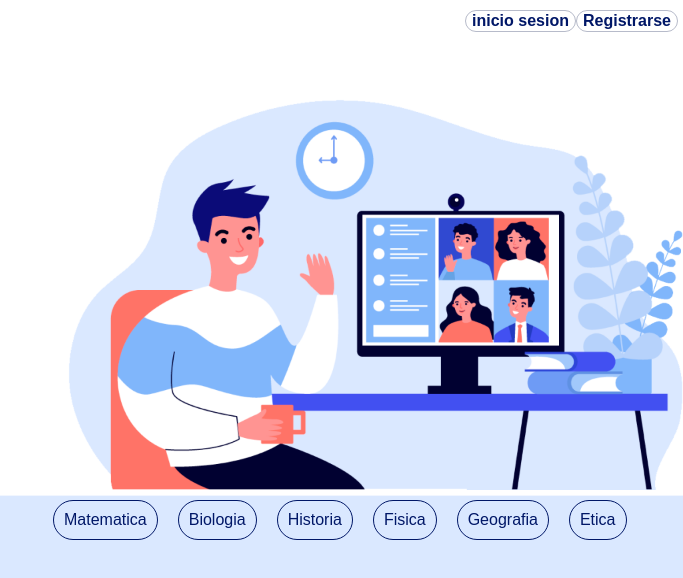
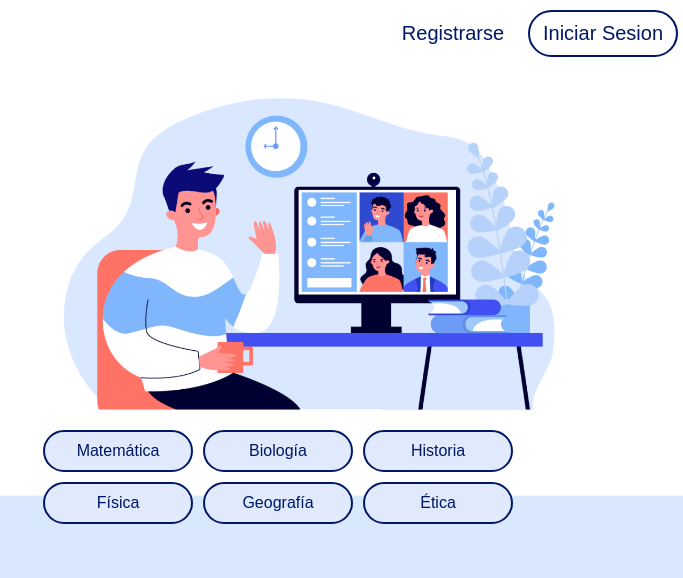
Before and after one commit to FeliCres7/LearnHub, a website: page index.html in a window 1280 px wide. Shown: the full height of the page, 597-1280 px from the left. Drawn offline with Linux system fonts and the light colour scheme; a web font is replaced by a local one.

Commit message:
fit index 99% terminado

```diff
--- a/index.css
+++ b/index.css
@@ -16,7 +16,8 @@ div {
     background-image: url('/Images html/Virtual-meeting-person.png');
     background-size: contain; /* O 'cover', según cómo quieras que se ajuste */
     background-repeat: no-repeat;
-    background-position: center; /* Cambia esto según la necesidad */
+    background-position: center;
+
 }
 main{
     display: flex;
@@ -29,7 +30,7 @@ aside{
     align-items: flex-start;
 }
 aside img{
-width: 100%;
+width: 80%;
 height: auto;
 }
 aside div{
@@ -53,11 +54,14 @@ aside p{
 header button{
     background-color:#ffffff;
     color: #001767;
-    border:1px solid #b7bbca;
+    border: 2px solid #001767;
     border-radius: 54px;
-    font-size: 16px;
-    font-weight: 700;
-    padding-left: 20;
+    font-size: 20px;
+    font-weight: 500;
+    padding: 10px;
+}
+.registrarse{
+    border: none;
 }
 header{
     display: flex;
@@ -84,3 +88,29 @@ body h3{
     font-weight: 500;
     font-size: 40px;
 }
+.contenedor-botones {
+    display: grid;
+    grid-template-columns: repeat(3, 1fr); /* Tres columnas */
+    gap: 10px; /* Espacio entre los botones */
+    justify-items: center; /* Centra los botones horizontalmente */
+    margin-top: 20px;
+
+  }
+
+  button {
+    background-color: #e0eafc; /* Color de fondo similar */
+    border: #001767;
+    padding: 10px 20px;
+    font-size: 16px;
+    border-radius: 25px; /* Bordes redondeados */
+    cursor: pointer;
+    color:#001767;
+    border: 2px solid #001767;
+    width: 100%;
+    width: 150px;
+
+  }
+
+  button:hover {
+    background-color: #cdd9f0; /* Cambia el color al pasar el ratón */
+  }
--- a/index.html
+++ b/index.html
@@ -13,8 +13,8 @@
     <header>
         <img src="Images html/LogoLH.png" alt="Logo">
         <div>
-            <button> inicio sesion</button>
-                    <button> Registrarse</button>
+            <button class="registrarse">Registrarse</button>
+            <button> Iniciar Sesion </button>
         </div>
     </header>
     <main>
@@ -26,13 +26,16 @@
                     <aside>
                         <img src="Images html/Virtual-meeting-person 1.png" alt="Virtual-meeting-person">
                         <div>
-                            <p>Matematica</p>
-                            <p>Biologia</p>
-                            <p>Historia</p>
-                            <p>Fisica</p>
-                            <p>Geografia</p>
-                            <p>Etica</p>
-                        </div>
+
+                            <div class="contenedor-botones">
+                                <button>Matemática</button>
+                                <button>Biología</button>
+                                <button>Historia</button>
+                                <button>Física</button>
+                                <button>Geografía</button>
+                                <button>Ética</button>
+                            </div>
+
         </aside>
     </main>
 
```
